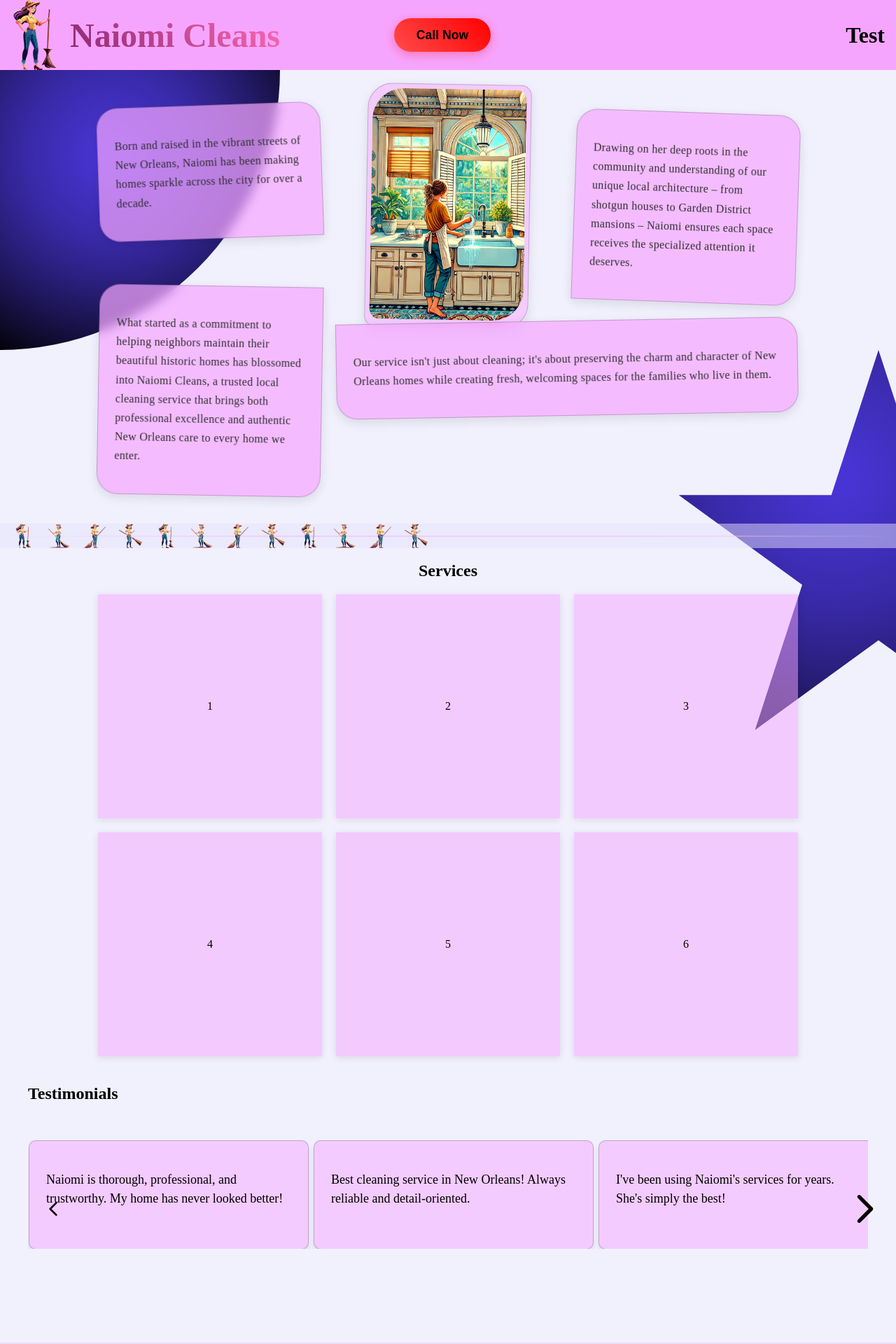
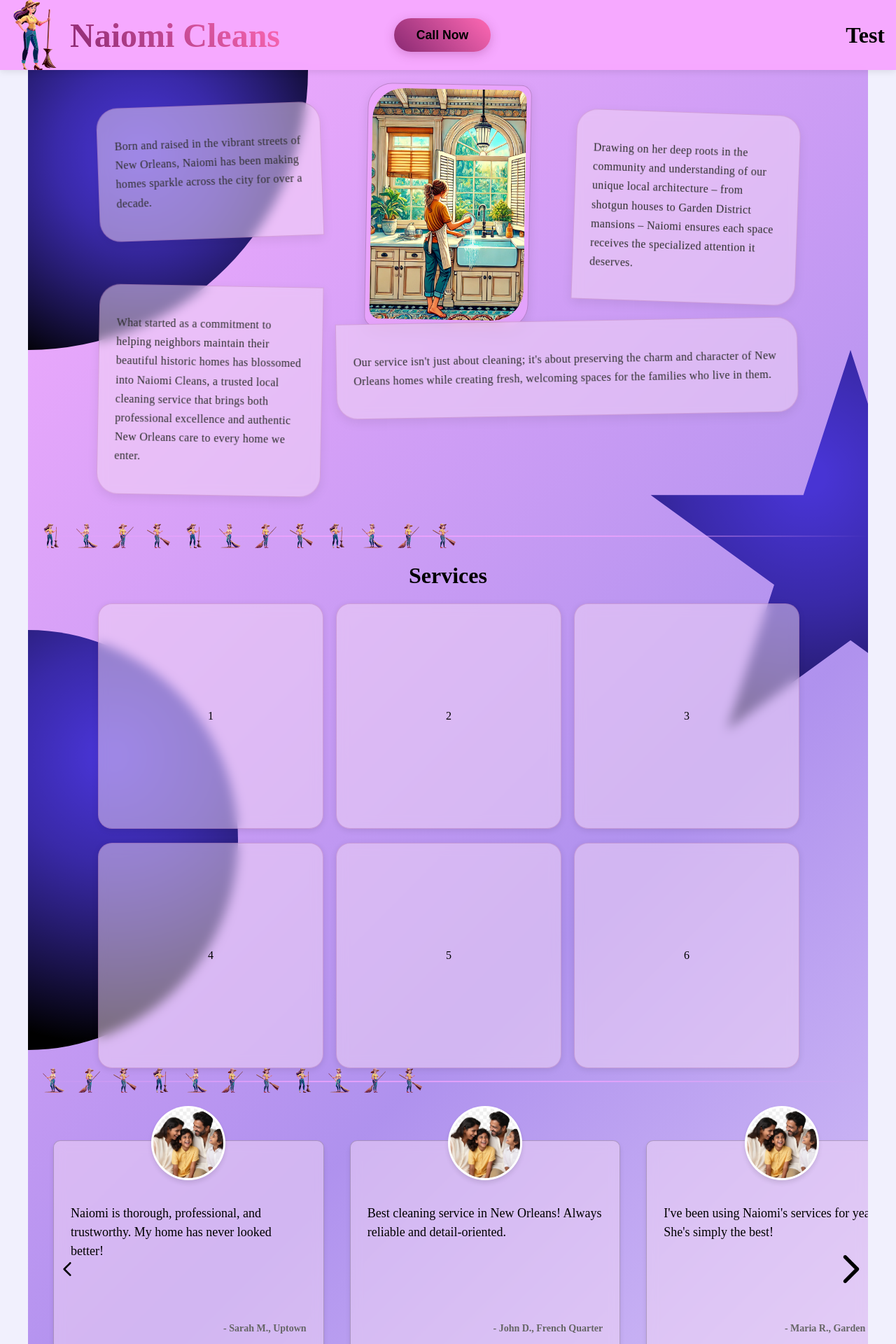
Before and after one commit to tweezerchef/cleaning, a Next.js app: page / in a window 1280 px wide. Shown: the top 1920 px of the page at 70% size. Built offline with nearby package versions, Linux system fonts and the light colour scheme.

Commit message:
overall color improvements, testimonials working

```diff
--- a/app/components/About.tsx
+++ b/app/components/About.tsx
@@ -27,6 +27,7 @@ export function About() {
           fill
           className={styles.responsiveImage}
           sizes="(max-width: 768px) 100vw, 50vw"
+          priority
         />
       </div>
 
--- a/app/components/Testimonial.tsx
+++ b/app/components/Testimonial.tsx
@@ -4,7 +4,6 @@ import styles from "./css/Testimonial.module.css";
 export const Testimonial = () => {
   return (
     <div className={styles.container}>
-      <h2>Testimonials</h2>
       <TestimonialCarousel />
     </div>
   );
--- a/app/components/css/About.module.css
+++ b/app/components/css/About.module.css
@@ -14,14 +14,15 @@
 
 /* Base styles for all text boxes */
 .textBox1, .textBox2, .textBox3, .textBox4 {
-  background-color: rgba(246, 165, 255, 0.7);
+  background-color: rgba(244, 217, 245, 0.5);
   backdrop-filter: blur(8px);
   padding: 1.5rem;
-  border: 1px solid rgba(0, 0, 0, 0.2);
-  box-shadow: 0 5px 15px rgba(0, 0, 0, 0.1);
+  border: 1px solid rgba(137, 41, 114, 0.2);
+  box-shadow: 0 5px 15px rgba(0, 0, 0, 0.08);
   opacity: 0;
   width: fit-content;
   justify-self: center;
+  transition: transform 0.3s ease, box-shadow 0.3s ease;
 }
 
 .textBox1 {
@@ -190,3 +191,8 @@
     margin-top: -20px;  /* Pull up slightly */
   }
 }
+
+.textBox1:hover, .textBox2:hover, .textBox3:hover, .textBox4:hover {
+  transform: translateY(-3px) rotate(0deg) !important;
+  box-shadow: 0 8px 20px rgba(0, 0, 0, 0.12);
+}
--- a/app/components/css/AboutDivider.module.css
+++ b/app/components/css/AboutDivider.module.css
@@ -9,7 +9,6 @@
     gap: 1rem;
     position: relative;
     z-index: 2;
-    background-color: rgba(229, 226, 252, 0.5);
     padding: 0 1rem;
   }
 
--- a/app/components/css/Header.module.css
+++ b/app/components/css/Header.module.css
@@ -8,7 +8,9 @@
   display: flex;
   align-items: center;
   justify-content: space-between;
-  background-color: rgb(246, 165, 255);
+  background: rgba(246, 165, 255, 0.95);
+  backdrop-filter: blur(8px);
+  box-shadow: 0 2px 10px rgba(0, 0, 0, 0.1);
 }
 
 .logo {
@@ -42,11 +44,17 @@
   padding: 0.85rem 2rem;
   font-weight: 700;
   font-size: 1.1rem;
-  background: linear-gradient(45deg, #ff4b4b, #ff0000);
+  background: linear-gradient(45deg, #892972, #ff69b4);
   border: none;
-  box-shadow: 0 4px 15px rgba(255, 0, 0, 0.3);
-  transition: transform 0.2s ease, box-shadow 0.2s ease;
+  box-shadow: 0 4px 15px rgba(137, 41, 114, 0.3);
+  transition: all 0.3s ease;
 }
+
+.button:hover {
+  transform: translateY(-2px);
+  box-shadow: 0 6px 20px rgba(137, 41, 114, 0.4);
+}
+
 .menu {
   flex: 1;
   display: flex;
--- a/app/components/css/Services.module.css
+++ b/app/components/css/Services.module.css
@@ -9,14 +9,23 @@
   gap: 20px;
 }
 .container > div {
-  background-color: rgba(246, 165, 255, 0.5);
+  background-color: rgba(244, 217, 245, 0.5);
+  backdrop-filter: blur(8px);
   box-shadow: 0 2px 10px 0 rgba(0, 0, 0, 0.1);
   width: 100%;
   aspect-ratio: 1;
   display: flex;
   justify-content: center;
   align-items: center;
+  border: 1px solid rgba(137, 41, 114, 0.2);
+  border-radius: 20px;
 }
+
+.container > div:hover {
+    transform: translateY(-5px);
+    box-shadow: 0 8px 25px rgba(0, 0, 0, 0.12);
+    background-color: rgba(248, 163, 251, 0.5);
+  }
 .box1 {
   background-color: red;
 }
--- a/app/components/subComponents/TestimonialCarousel.tsx
+++ b/app/components/subComponents/TestimonialCarousel.tsx
@@ -1,5 +1,6 @@
 "use client";
 import { EmblaOptionsType } from "embla-carousel";
+import Image from "next/image";
 import { DotButton, useDotButton } from "./EmblaCarouselDotButton";
 import {
   PrevButton,
@@ -66,10 +67,20 @@ const TestimonialCarousel = () => {
           {testimonials.map((testimonial, index) => (
             <div className={styles.embla__slide} key={index}>
               <Card className={styles.card}>
+                <div className={styles.avatar}>
+                  <Image
+                    src="/avatar.webp"
+                    alt="Avatar"
+                    width={100}
+                    height={100}
+                    className={styles.avatarImage}
+                    priority={index === 0}
+                  />
+                </div>
                 <CardContent className={styles.cardContent}>
                   <p className={styles.quote}>{testimonial.quote}</p>
                   <span className={styles.attribution}>
-                    {testimonial.author}
+                    - {testimonial.author}
                   </span>
                 </CardContent>
               </Card>
--- a/app/components/subComponents/css/TestimonialCarousel.module.css
+++ b/app/components/subComponents/css/TestimonialCarousel.module.css
@@ -5,7 +5,7 @@
   padding: 2rem 0;
 }
 .embla__viewport {
-  overflow: hidden;
+  overflow: visible;
 }
 .embla__container {
   display: flex;
@@ -16,10 +16,10 @@
 .embla__slide {
   flex: 0 0 var(--slide-size);
   min-width: 0;
-  padding: 1px;
   position: relative;
-  transform: translate3d(0, 0, 0);
-
+  padding: 1rem;
+  height: 100%;
+  display: flex;
 }
 .embla__slide__number {
   box-shadow: inset 0 0 0 0.2rem var(--detail-medium-contrast);
@@ -116,20 +116,6 @@
 .embla__dot--selected:after {
   box-shadow: inset 0 0 0 0.2rem var(--text-body);
 }
-.container {
-  width: 100%;
-  max-width: 1200px;
-  margin: 0 auto;
-  padding: 0 1rem;
-}
-
-.cardRow {
-  display: flex;
-  flex-direction: row;
-  gap: 1rem;
-  overflow-x: auto;
-  padding: 1rem 0;
-}
 
 .cardWrapper {
   flex: 0 0 100%;
@@ -137,27 +123,71 @@
 }
 
 .card {
-  background-color: rgba(246, 165, 255, 0.5);
+  background-color:  rgba(244, 217, 245, 0.5);
   box-shadow: 0 4px 6px rgba(0, 0, 0, 0.1);
-  height: 100%;
   backdrop-filter: blur(8px);
   border: 1px solid rgba(0, 0, 0, 0.2);
   border-radius: 10px;
+  padding-bottom: 1.5rem;
+  height: 300px;
+  width: 100%;
+  display: flex;
+  flex-direction: column;
+  transition: all 0.3s ease;
+  transform-origin: center;
+  cursor: pointer;
+}
+
+.card:hover {
+  background-color: rgba(248, 163, 251, 0.5);
+  transform: translateY(-5px) scale(1.02);
+  box-shadow: 0 8px 12px rgba(0, 0, 0, 0.15);
+  border-color: rgba(0, 0, 0, 0.3);
+}
+
+.card:hover .quote {
+  color: rgba(0, 0, 0, 0.8);
+}
+
+.card:hover .attribution {
+  color: rgba(0, 0, 0, 0.7);
 }
 
 .cardContent {
   display: flex;
   flex-direction: column;
   justify-content: space-between;
-  padding: 1.5rem;
-  height: 100%;
+  padding: 1rem 1.5rem;
+  flex: 1;
+  overflow: hidden;
+}
+.avatar {
+  width: 100px;
+  height: 100px;
+  border-radius: 50%;
+  margin: -50px auto 0px;
+  position: relative;
+  background-color: white;
+  padding: 3px;
+  box-shadow: 0 4px 6px rgba(0, 0, 0, 0.1);
+}
+
+.avatarImage {
+  width: 100% !important;
+  height: 100% !important;
+  border-radius: 50%;
+  object-fit: cover;
 }
 
 .quote {
   font-size: 1.125rem;
   font-weight: 500;
-  margin-bottom: 1rem;
   line-height: 1.5;
+  margin-bottom: 1.5rem;
+  overflow: hidden;
+  display: -webkit-box;
+  -webkit-line-clamp: 6;
+  -webkit-box-orient: vertical;
 }
 
 .attribution {
@@ -165,7 +195,10 @@
   font-weight: 600;
   color: #666;
   margin-top: auto;
+  align-self: flex-end;
+  padding-bottom: 0.5rem;
 }
+
 @media (max-width: 768px) {
   .embla {
     --slide-size: 100%;
@@ -183,14 +216,3 @@
     --slide-size: 33.333%;
   }
 }
-@media (min-width: 768px) {
-  .cardWrapper {
-    flex: 0 0 50%;
-  }
-}
-
-@media (min-width: 1024px) {
-  .cardWrapper {
-    flex: 0 0 33.333%;
-  }
-}
--- a/app/css/Layout.module.css
+++ b/app/css/Layout.module.css
@@ -1,11 +1,15 @@
 .body {
   margin-top: 100px;
   width: 100%;
+  min-height: 100vh;
   background-color: rgba(229, 226, 252, 0.5);
   padding: 0;
   position: relative;
   margin-left: 0;
   margin-right: 0;
+  display: flex;
+  flex-direction: column;
+  align-items: center;
 }
 
 .content {
@@ -13,4 +17,6 @@
   width: 100%;
   padding: 0;
   margin: 0;
+  display: flex;
+  justify-content: center;
 }
--- a/app/css/page.module.css
+++ b/app/css/page.module.css
@@ -8,7 +8,12 @@
   overflow-x: hidden;
   background-color: transparent;
   width: 100%;
-
+  max-width: 1200px;
+  background: linear-gradient(135deg,
+    rgba(246, 165, 255, 0.9) 0%,
+    rgba(159, 122, 234, 0.8) 50%,
+    rgba(243, 232, 255, 0.9) 100%
+  );
   left: 0;
 }
 
@@ -27,6 +32,23 @@
   #4834d4;
   z-index: 0;
   transform: translateX(0);
+}
+.halfCircle2 {
+  position: absolute;
+  top: 800px;
+  left: 0;
+  padding: 0;
+  margin: 0;
+  width: 300px;
+  height: 600px;
+  border-radius: 0 400px 400px 0;
+  background-color: #4834d4;
+  background:
+  radial-gradient(circle at 40% 30%,#0000 4%,57%,#000 90%)
+  #4834d4;
+  z-index: -1;
+  transform: translateX(0);
+ /* Smooth transition for any hover effects */
 }
 /* HTML: <div class="star"></div> */
 .star {
@@ -48,9 +70,7 @@
     calc(50%*(1 + sin(.2turn))) calc(50%*(1 - cos(.2turn))),
     calc(50%*(1 - sin(.4turn))) calc(50%*(1 - cos(.4turn)))
    );
-  /* or more simple
-  clip-path: polygon(50% 0,79% 90%,2% 35%,98% 35%,21% 90%);
-   */
+
 }
 
 .main {
--- a/app/page.tsx
+++ b/app/page.tsx
@@ -12,10 +12,12 @@ export default function Home() {
         <div className={styles.star}></div>
         <About />
         <AboutDivider />
-        <h2>Services</h2>
+        <h1>Services</h1>
         <Services />
+        <AboutDivider />
+        <div className={styles.halfCircle2}></div>
+        <Testimonial />
 
-        <Testimonial />
         <MockSection />
       </main>
     </div>
```
Also changed, not shown: public/avatar.webp (added).
